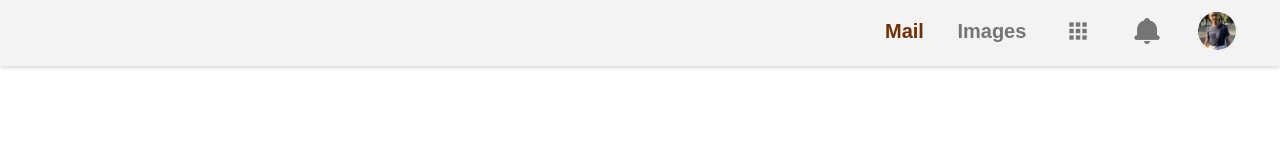
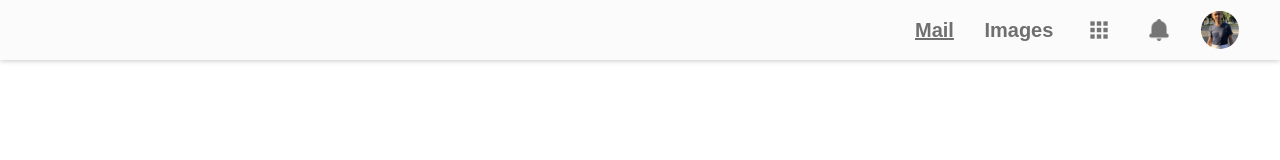
Before and after one commit to alstep07/popup-window, a plain HTML site: page index.html in a window 1280 px wide. Both pictures are taken after a click on the link "Mail". Drawn offline with Linux system fonts and the light colour scheme.

Commit message:
design changes

```diff
--- a/style.css
+++ b/style.css
@@ -13,16 +13,17 @@ a {
 }
 
 .nav {
-    background-color: #f3f3f3;
     width: 100vw;
-    height: 66px;
+    height: 60px;
+    padding: 8px 40px;
+    display: flex;
+    justify-content: flex-end;
+    background-color: #fbfbfb;
     box-shadow: 0 1px 5px #ccc;
-    padding: 8px 40px;
 }
 
 .navbar {
-    float: right;
-    width: 360px;
+    width: 330px;
     display: flex;
     justify-content: space-between;
     align-items: center;
@@ -40,14 +41,13 @@ a {
     justify-content: center;
     align-items: center;
     border-radius: 50%;
-    width: 46px;
-    height: 46px;
-    transition: all .3s;
+    width: 40px;
+    height: 40px;
 }
 
 .nav__btn:hover,
 .nav__btn:focus {
-    background-color: #ffb694;
+    background-color: #ddd;
 }
 
 .nav__link {
@@ -55,19 +55,22 @@ a {
     display: block;
     font-weight: 600;
     padding: 5px;
-    color: #757575;
-    transition: all .3s;
+    color: #6f6f6f;
 }
 
 .nav__link:hover,
 .nav__link:focus {
-    color: #722e00;
+    text-decoration: underline;
 }
 
-.popup__img,
-.bell__img {
+.popup__img{
     width: 26px;
     height: 26px;
+    cursor: pointer;
+}
+.bell__img {
+    width: 20px;
+    height: 22px;
     cursor: pointer;
 }
 
@@ -84,8 +87,8 @@ a {
 .popup__menu {
     display: none;
     border-radius: 2px;
-    padding: 10px;
-    background-color: #f3f3f3;
+    padding: 20px 8px;
+    background-color: #fbfbfb;
     position: absolute;
     top: 80px;
     right: 60px;
@@ -96,7 +99,7 @@ a {
 }
 
 .menu__item {
-    padding: 8px 0;
+    padding: 10px 0;
     margin-left: 13px;
     display: inline-block;
     font-size: 14px;
@@ -109,7 +112,7 @@ a {
 
 .menu__item:hover,
 .menu__item:focus {
-    background-color: #ffb694;
+    background-color: #ddd;
 }
 
 .menu__item-img {
@@ -137,8 +140,8 @@ a {
 
 .menu__extra-btn:hover,
 .menu__extra-btn:focus {
-    background-color: #ffb694;
     cursor: pointer;
+    text-decoration: underline;
 }
 
 .menu__extra-input {
@@ -164,14 +167,14 @@ a {
 
 .menu__extra-link:hover,
 .menu__extra-link:focus {
-    background-color: #ffb694;
+    text-decoration: underline;
     cursor: pointer;
 }
 
 /* checkbox options */
 
 .popup__input:focus~.popup__btn {
-    background-color: #ffb694;
+    background-color: #ddd;
 }
 
 .popup__input:checked~.popup__menu {
@@ -183,7 +186,7 @@ a {
 }
 
 .menu__extra-input:focus+.menu__extra-btn {
-    background-color: #ffb694;
+    background-color: #ddd;
 }
 
 .menu__extra-input:checked~.menu__extra {
```
